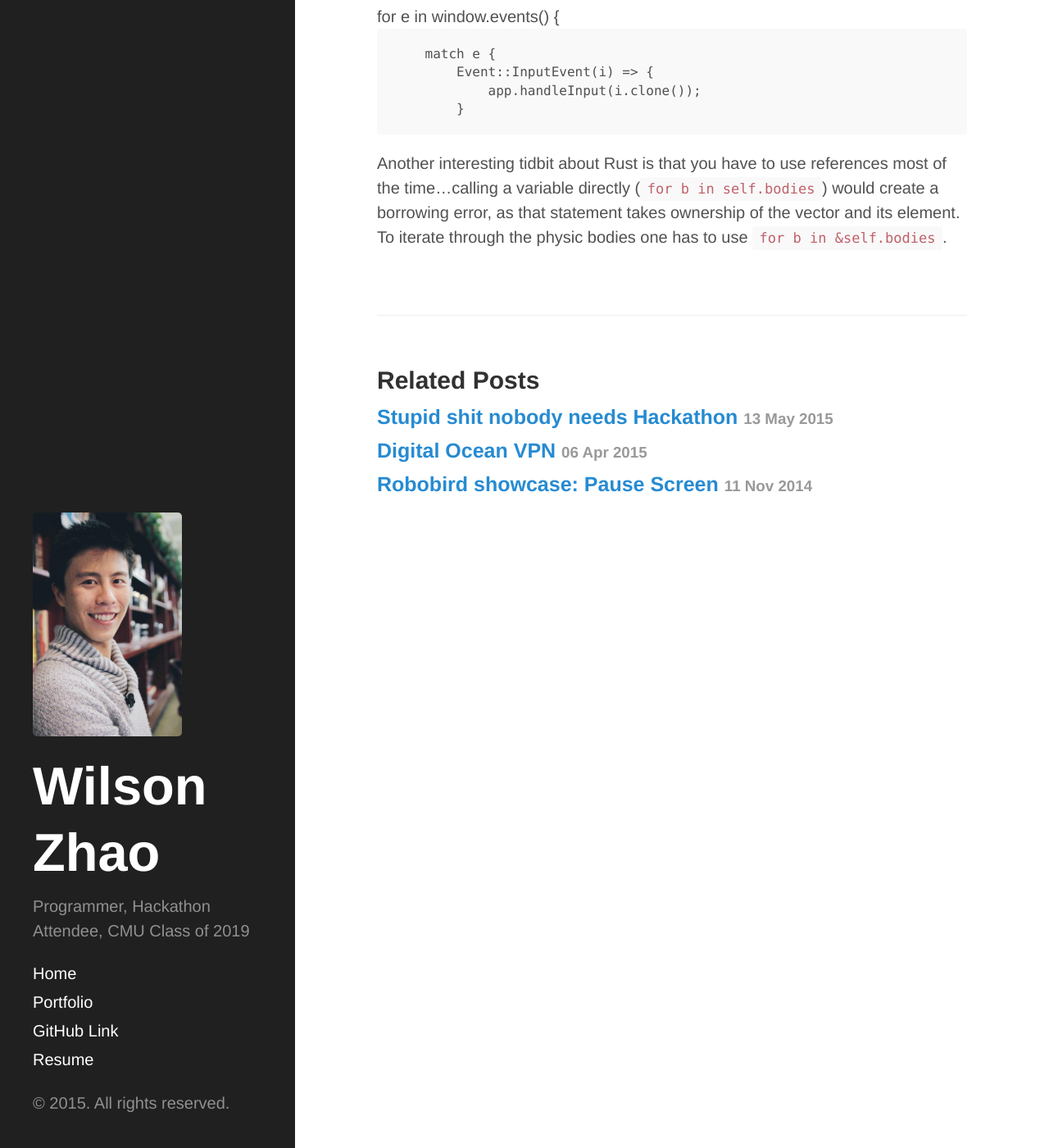
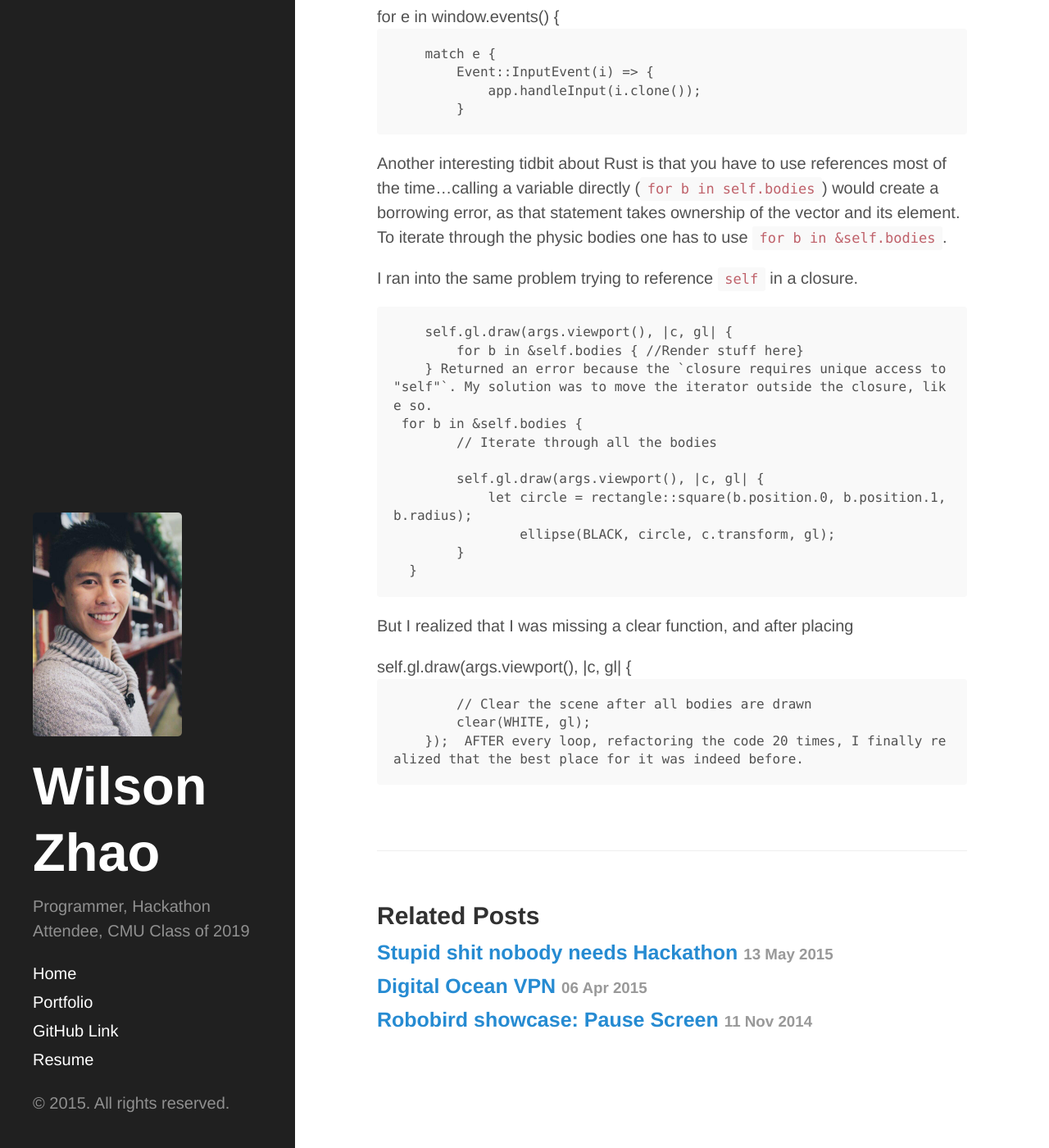
Before and after one commit to wilzh40/wilzh40.github.io_stop, a Jekyll site: the page built from _posts/2015-05-31-learning-rust-by-making-a-n-body-simulator.md, in a window 1280 px wide and 1400 px high, scrolled down 1569 px. Shown: the whole window at 82% size. Built offline with Jekyll 4.4.1, drawn with Linux system fonts in a browser that asks for light colours; some web fonts are replaced; Markdown is read by kramdown in place of the engine named in the settings.

Commit message:
Updated 2015-05-31-learning-rust-by-making-a-n-body-simulator.md

```diff
--- a/_posts/2015-05-31-learning-rust-by-making-a-n-body-simulator.md
+++ b/_posts/2015-05-31-learning-rust-by-making-a-n-body-simulator.md
@@ -33,3 +33,26 @@ Bringing input events into scope did not help, and I ended up with 7 lines dedic
             }
 
 Another interesting tidbit about Rust is that you have to use references most of the time...calling a variable directly (`for b in self.bodies`) would create a borrowing error, as that statement takes ownership of the vector and its element. To iterate through the physic bodies one has to use `for b in &self.bodies`.
+
+I ran into the same problem trying to reference `self` in a closure.
+
+	    self.gl.draw(args.viewport(), |c, gl| {
+        	for b in &self.bodies { //Render stuff here}
+        }
+Returned an error because the `closure requires unique access to "self"`. My solution was to move the iterator outside the closure, like so.
+	 for b in &self.bodies {
+            // Iterate through all the bodies
+
+            self.gl.draw(args.viewport(), |c, gl| {
+                let circle = rectangle::square(b.position.0, b.position.1, b.radius);
+            	ellipse(BLACK, circle, c.transform, gl);
+            }
+      }
+
+ But I realized that I was missing a clear function, and after placing
+
+ 	    self.gl.draw(args.viewport(), |c, gl| {
+            // Clear the scene after all bodies are drawn
+            clear(WHITE, gl);
+        });
+ AFTER every loop, refactoring the code 20 times, I finally realized that the best place for it was indeed before.
```
